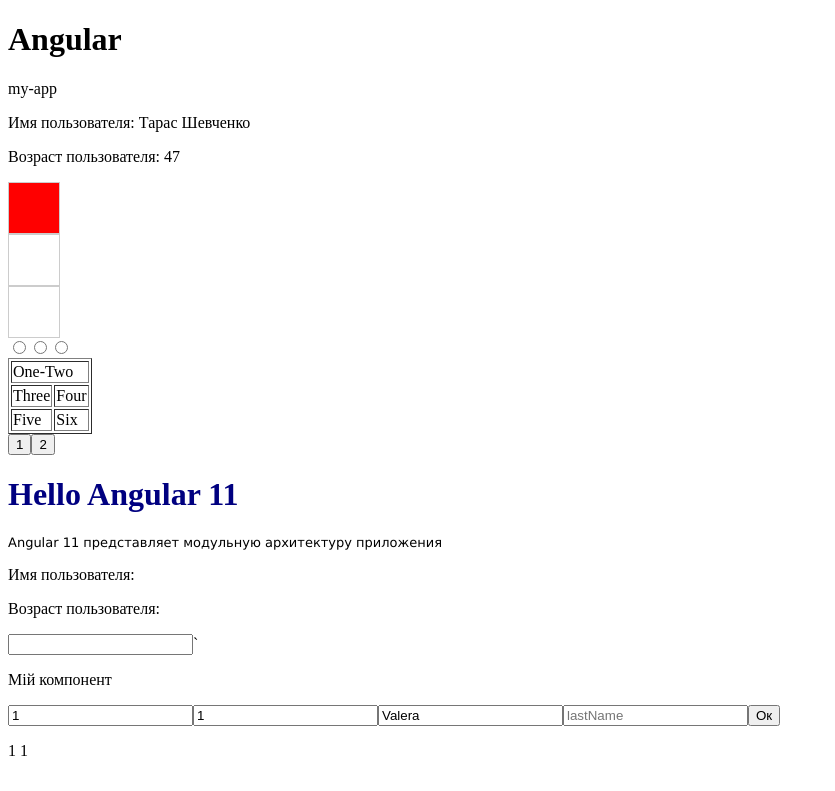
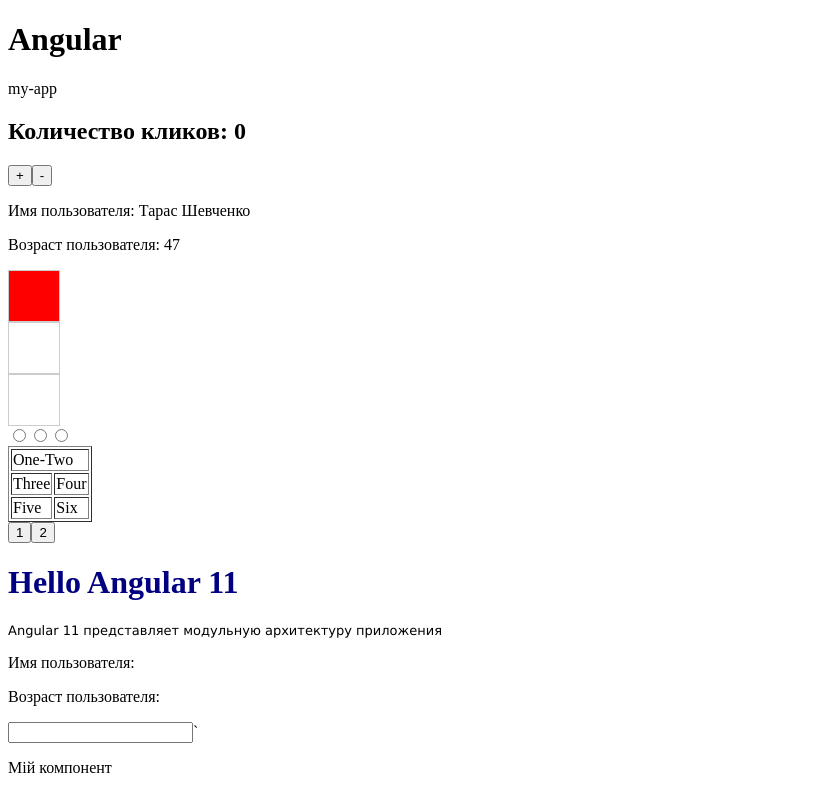
Before and after one commit to devLex1308/PV921-25ST-18P, an Angular app in the folder lessons/29-angular/my-app/: page / in a window 1280 px wide. Shown: the top 791 px of the page, without its empty margins (0-835 px from the left). Built offline with nearby package versions, Linux system fonts and the light colour scheme.

Commit message:
Прокидуємо дані з дочірнього елемента в батьківський

```diff
--- a/lessons/29-angular/my-app/src/app/app.component.html
+++ b/lessons/29-angular/my-app/src/app/app.component.html
@@ -2,6 +2,8 @@
   <h1>Angular</h1>
   <p>{{title}}</p>
 </div>
+<h2>Количество кликов: {{clicks}}</h2>
+<app-from-child-to-parent (myEvent)="onChanged($event)"></app-from-child-to-parent>
 <app-import [userName]="name" [userAge]="age" ></app-import>
 <app-traffic-lights></app-traffic-lights>
 <app-example></app-example>
--- a/lessons/29-angular/my-app/src/app/app.component.ts
+++ b/lessons/29-angular/my-app/src/app/app.component.ts
@@ -9,4 +9,10 @@
   title = 'my-app';
   name = "Тарас Шевченко";
   age = 47;
+  clicks:number = 0;
+  onChanged(increased) {
+  	increased==true
+  		?this.clicks++
+  		:this.clicks--;
+  }
 }
--- a/lessons/29-angular/my-app/src/app/app.module.ts
+++ b/lessons/29-angular/my-app/src/app/app.module.ts
@@ -10,6 +10,7 @@
 import { ExampleComponent } from './example/example.component';
 import { TrafficLightsComponent } from './traffic-lights/traffic-lights.component';
 import { ImportComponent } from './import/import.component';
+import { FromChildToParentComponent } from './from-child-to-parent/from-child-to-parent.component';
 
 @NgModule({
   declarations: [
@@ -21,6 +22,7 @@
     ExampleComponent,
     TrafficLightsComponent,
     ImportComponent,
+    FromChildToParentComponent,
   ],
   imports: [
     FormsModule,
--- /dev/null
+++ b/lessons/29-angular/my-app/src/app/from-child-to-parent/from-child-to-parent.component.html
@@ -0,0 +1,2 @@
+<button (click)="change(true)">+</button>
+<button (click)="change(false)">-</button>
--- /dev/null
+++ b/lessons/29-angular/my-app/src/app/from-child-to-parent/from-child-to-parent.component.ts
@@ -0,0 +1,15 @@
+import { Component, EventEmitter, Input, Output } from '@angular/core';
+
+@Component({
+  selector: 'app-from-child-to-parent',
+  templateUrl: './from-child-to-parent.component.html',
+  styleUrls: ['./from-child-to-parent.component.css']
+})
+export class FromChildToParentComponent {
+
+  constructor() { }
+   @Output() myEvent = new EventEmitter<boolean>();
+    change(increased:any) {
+        this.myEvent.emit(increased);
+    }
+}
```
Also changed, not shown: lessons/29-angular/my-app/src/app/from-child-to-parent/from-child-to-parent.component.css (added), 1 other file (tests, documents, lock files or other folders).
